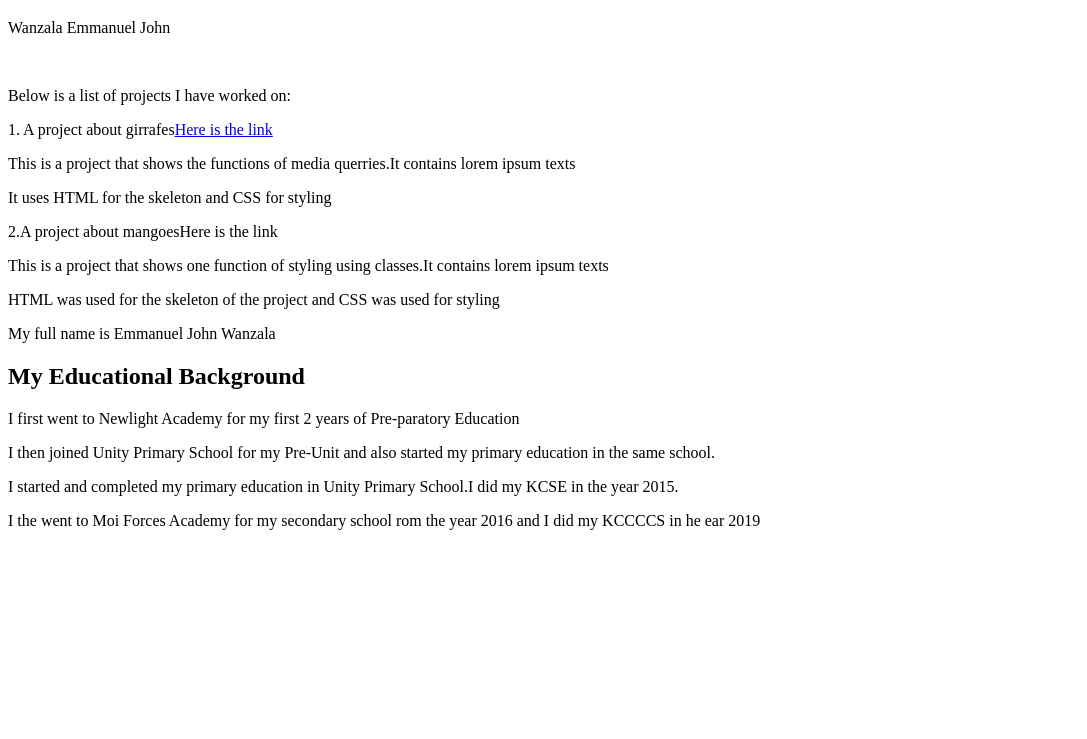
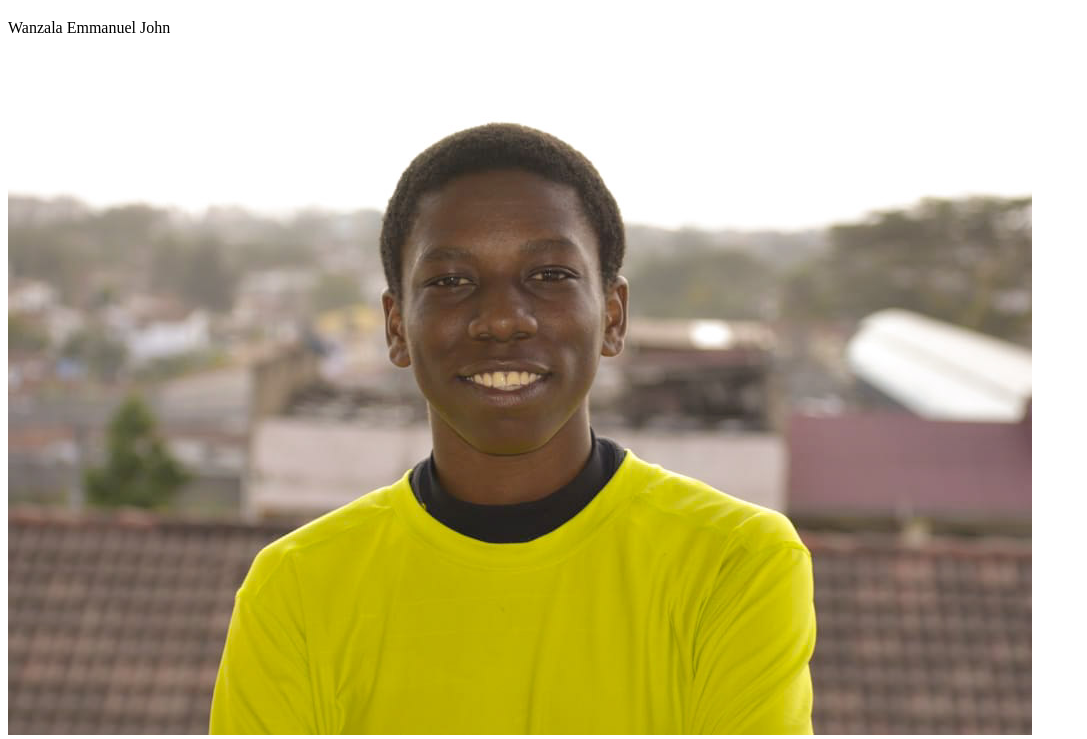
Before and after one commit to EmmanuelWanzala/portfolio, a plain HTML site: page index.html in a window 1280 px wide. Shown: the part 61-800 px from the top of the page, without its empty margins (0-1087 px from the left). Drawn offline with Linux system fonts and the light colour scheme.

Commit message:
add an image folder

```diff
--- a/index.html
+++ b/index.html
@@ -8,7 +8,7 @@
 <body>
     <h1>MY WEB PORTFOLIO</h1>
       <P>Wanzala Emmanuel John</P>
-      <img src="">
+      <img src="images/PSX_20200605_194115.jpg">
     <div>
       <p>Below is a list of projects I have worked on:</p>
           <p>1. A project about girrafes<a href="https://emmanuelwanzala.github.io/girrafe/">Here is the link</a></p>
@@ -26,7 +26,7 @@
      <p>I first went to Newlight Academy for my first 2 years of Pre-paratory Education</p>
      <p>I then joined Unity Primary School for my Pre-Unit and also started my primary education in the same school.</p>
      <p>I started and completed my primary education in Unity Primary School.I did my KCSE in the year 2015.</p>
-     <p>I the went to Moi Forces Academy for my secondary school rom the year 2016 and I did my KCCCCS in he ear 2019</p>
+     <p>I the went to Moi Forces Academy for my secondary school from the year 2016 and I did my KCSE in he year 2019</p>
 
 
     </div>
```
Also changed, not shown: images/PSX_20200605_194115.jpg (added).
